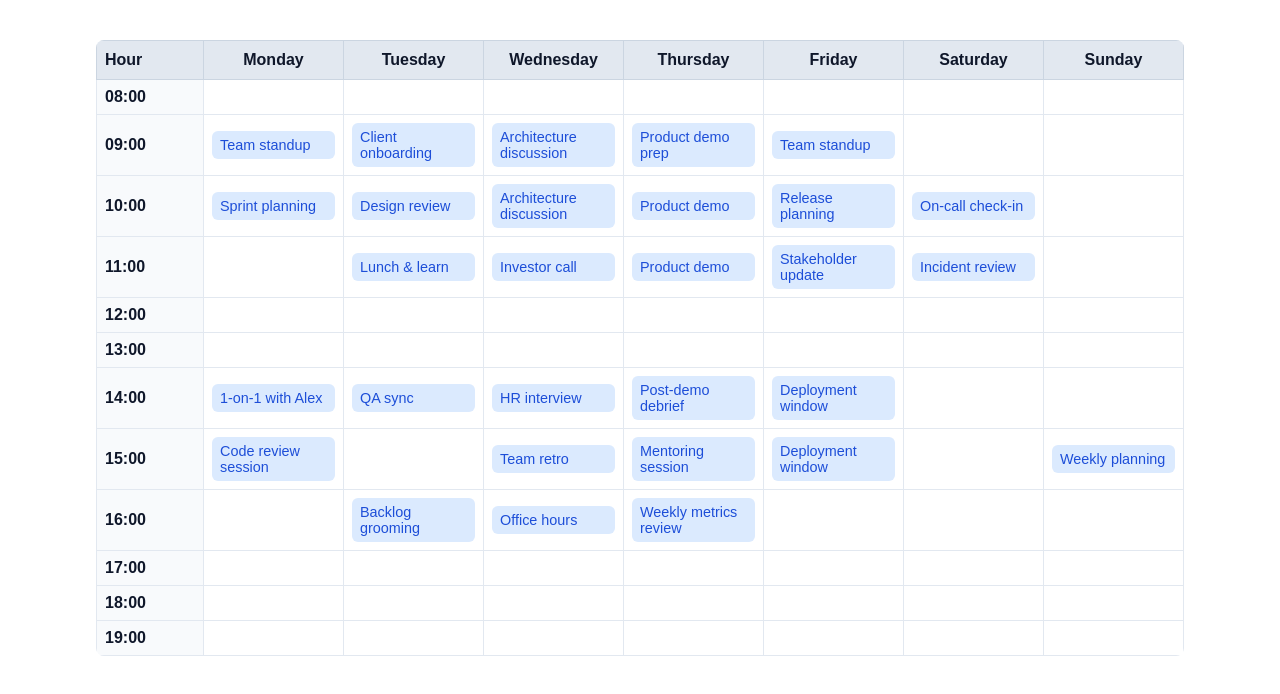
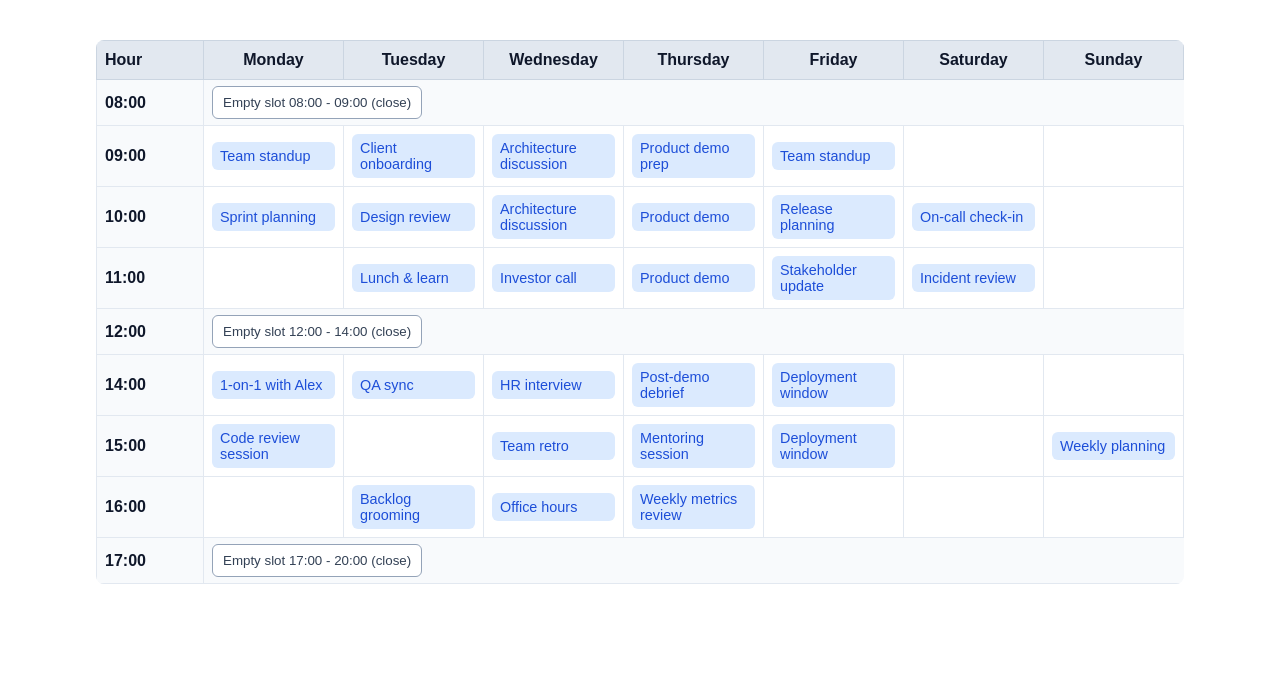
Before and after one commit to kolminz/appointment-booking-application, a React (Vite) app: page / in a window 1280 px wide. Shown: the top 694 px of the page. Built offline with nearby package versions, Linux system fonts and the light colour scheme.

Commit message:
feat: Add collapsible hour blocks

```diff
--- a/src/App.tsx
+++ b/src/App.tsx
@@ -1,7 +1,8 @@
 import {useEffect, useState} from "react";
+// External imports
 import Calendar from "./components/Calendar";
-import type {Appointment} from "./types.ts";
-import {fetchAppointments} from "./mockApi.ts";
+import {fetchAppointments, type Appointment} from "./mockApi.ts";
+// Local imports
 import "./App.css";
 
 const START_HOUR = 8;
--- a/src/components/Calendar/index.tsx
+++ b/src/components/Calendar/index.tsx
@@ -1,13 +1,18 @@
-import {useMemo} from "react";
-import type {Appointment} from "../../types.ts";
-import type {CalendarProps} from "./types.ts";
+import {useMemo, useState} from "react";
+// External imports
+import type {Appointment} from "../../mockApi.ts";
+// Local imports
+import type {CalendarProps, CollapsedBlock} from "./types.ts";
 import "./style.css";
-import {collectWeekDates, formatHour, formatWeekdayLabel} from "./utils.ts";
+import {buildCollapsedBlocks, collectWeekDates, formatHour, formatWeekdayLabel} from "./utils.ts";
 
 function Calendar(props: CalendarProps) {
 	const {appointments = [], startHour, endHour} = props;
 
 	const hours = Array.from({ length: endHour - startHour }, (_, index) => startHour + index);
+
+	// STATES
+	const [expandedBlocks, setExpandedBlocks] = useState<Record<string, boolean>>({});
 
 	// MEMOS
 	const weekDates = useMemo(() => collectWeekDates(appointments), [appointments]);
@@ -23,6 +28,20 @@ function Calendar(props: CalendarProps) {
 
 		return map;
 	}, [appointments]);
+
+	const collapsedBlocks = useMemo(() => {
+		return buildCollapsedBlocks(appointments, hours)
+	}, [appointments, hours]);
+
+	const collapsedHours = useMemo(() => {
+		const map = new Map<number, CollapsedBlock>();
+		for (const block of collapsedBlocks) {
+			for (let hour = block.startHour; hour < block.endHour; hour += 1) {
+				map.set(hour, block);
+			}
+		}
+		return map;
+	}, [collapsedBlocks]);
 
 	// RENDER
 	return (
@@ -41,6 +60,36 @@ function Calendar(props: CalendarProps) {
 
 				<tbody>
 				{hours.map((hour) => {
+					const block = collapsedHours.get(hour);
+					if (block) {
+						const blockKey = `${block.startHour}-${block.endHour}`;
+						const isExpanded = expandedBlocks[blockKey] ?? false;
+						const isStartOfBlock = block.startHour === hour;
+
+						if (!isStartOfBlock && !isExpanded) {
+							return null;
+						}
+
+						if (isStartOfBlock) {
+							return (
+								<tr key={blockKey} className="collapsedRow">
+									<td className="timeCell">
+										{formatHour(block.startHour)}
+									</td>
+									<td colSpan={weekDates.length}>
+										<button
+											type="button"
+											className="expandButton"
+											onClick={() => setExpandedBlocks((prev) => ({ ...prev, [blockKey]: !isExpanded }))}
+										>
+											Empty slot {formatHour(block.startHour)} - {formatHour(block.endHour)} ({isExpanded ? "open" : "close"})
+										</button>
+									</td>
+								</tr>
+							);
+						}
+					}
+
 					return (
 						<tr key={`hour-${hour}`}>
 							<td className="timeCell">{formatHour(hour)}</td>
--- a/src/components/Calendar/style.css
+++ b/src/components/Calendar/style.css
@@ -46,3 +46,25 @@
 	color: var(--textPrimary);
 	font-size: 0.9rem;
 }
+
+.collapsedRow {
+	background: #f8fafc;
+}
+
+.collapsedRow td {
+	padding: 6px 8px;
+	border-bottom: 1px solid #e2e8f0;
+}
+
+.expandButton {
+	border: 1px solid #94a3b8;
+	background: var(--backgroundColor);
+	color: #334155;
+	border-radius: 6px;
+	padding: 8px 10px;
+	cursor: pointer;
+}
+
+.expandButton:hover {
+	background: #f1f5f9;
+}
--- a/src/components/Calendar/utils.ts
+++ b/src/components/Calendar/utils.ts
@@ -1,4 +1,4 @@
-import type {CalendarProps} from "./types.ts";
+import type {CalendarProps, CollapsedBlock} from "./types.ts";
 
 export function collectWeekDates(appointments: CalendarProps["appointments"]): string[] {
 	if (appointments.length) {
@@ -25,3 +25,27 @@ export function formatWeekdayLabel(date: string): string {
 export function formatHour(hour: number): string {
 	return `${hour.toString().padStart(2, "0")}:00`;
 }
+
+export function buildCollapsedBlocks(appointments: CalendarProps["appointments"], hours: Array<number>): CollapsedBlock[] {
+	const occupiedHours = new Set<number>();
+
+	for (const appointment of appointments) {
+		for (let hour = appointment.startHour; hour < appointment.endHour; hour += 1) {
+			occupiedHours.add(hour);
+		}
+	}
+
+	const emptyHours = hours.filter((hour) => !occupiedHours.has(hour));
+	const blocks: CollapsedBlock[] = [];
+
+	for (const hour of emptyHours) {
+		const last = blocks[blocks.length - 1];
+		if (!last || hour !== last.endHour) {
+			blocks.push({ startHour: hour, endHour: hour + 1 });
+			continue;
+		}
+		last.endHour = hour + 1;
+	}
+
+	return blocks;
+}
--- a/src/mockApi.ts
+++ b/src/mockApi.ts
@@ -1,4 +1,10 @@
-import type { Appointment } from "./types.ts";
+export type Appointment = {
+	id: string;
+	title: string;
+	date: string; // ISO date string, e.g. "2025-04-02"
+	startHour: number; // inclusive, e.g. 9 for 09:00
+	endHour: number; // exclusive, e.g. 10 for 09:00–10:00
+};
 
 // -----------------------------------------------------------------------
 
```
Also changed, not shown: src/components/Calendar/types.ts (+6 -1 lines), src/types.ts (deleted, +0 -7 lines).
